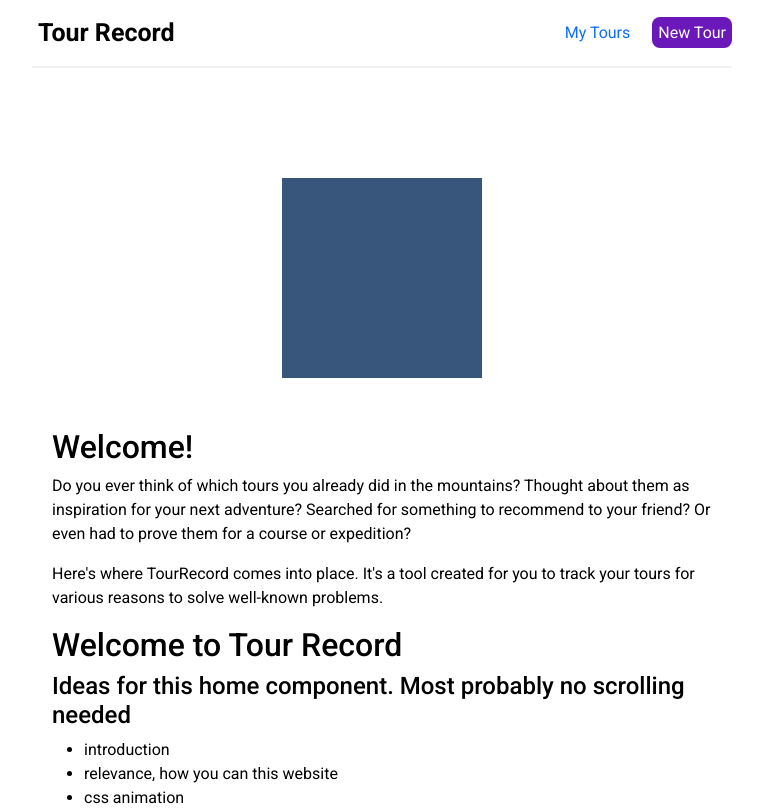
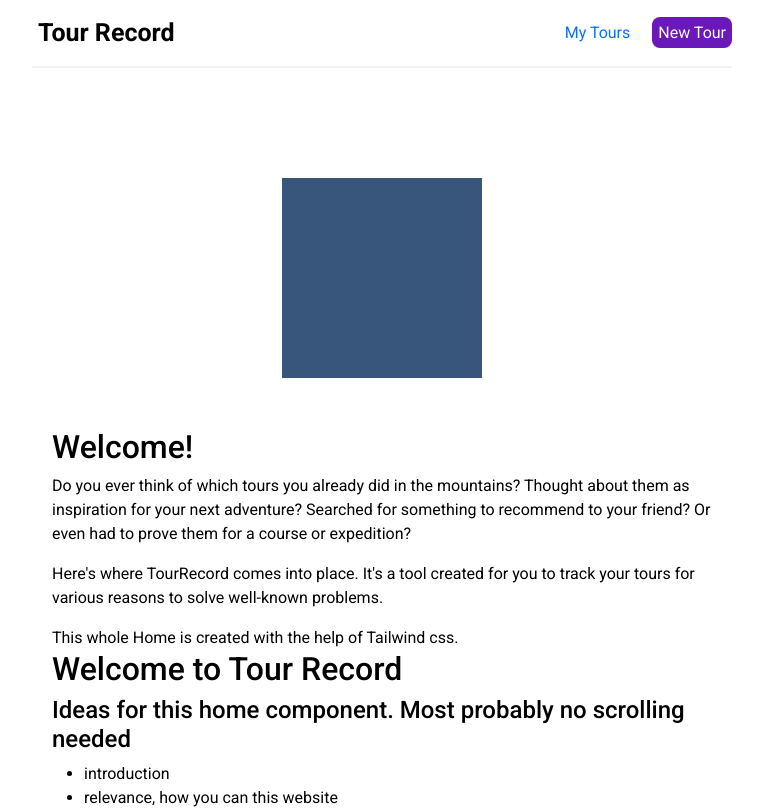
Before and after one commit to mb8144/recordingOfTours, a React (Vite) app in the folder recordingOfTours/: page / in a window 1280 px wide. Shown: the top 809 px of the page, without its empty margins (258-1021 px from the left). Built offline with nearby package versions, Linux system fonts and the light colour scheme.

Commit message:
ready for tailwind integration

```diff
--- a/recordingOfTours/package.json
+++ b/recordingOfTours/package.json
@@ -13,7 +13,8 @@
     "bootstrap": "^5.3.2",
     "react": "^18.2.0",
     "react-dom": "^18.2.0",
-    "react-router-dom": "^6.19.0"
+    "react-router-dom": "^6.19.0",
+    "tailwindcss": "^3.3.6"
   },
   "devDependencies": {
     "@types/react": "^18.2.37",
--- a/recordingOfTours/src/Pages/Home/Home.jsx
+++ b/recordingOfTours/src/Pages/Home/Home.jsx
@@ -1,11 +1,14 @@
 const Home = () => {
   return (
     <>
-    <div class="animated-element"></div>
+    <div className="animated-element"></div>
     <div className="home-text">
       <h2>Welcome!</h2>
       <p className="tool-questions">Do you ever think of which tours you already did in the mountains? Thought about them as inspiration for your next adventure? Searched for something to recommend to your friend? Or even had to prove them for a course or expedition?</p>
       <p>Here's where TourRecord comes into place. It's a tool created for you to track your tours for various reasons to solve well-known problems.</p>
+    </div>
+    <div>
+      This whole Home is created with the help of Tailwind css.
     </div>
     <h2>Welcome to Tour Record</h2>
       <h4>Ideas for this home component. Most probably no scrolling needed</h4>
```
Also changed, not shown: 1 other file (tests, documents, lock files or other folders).
